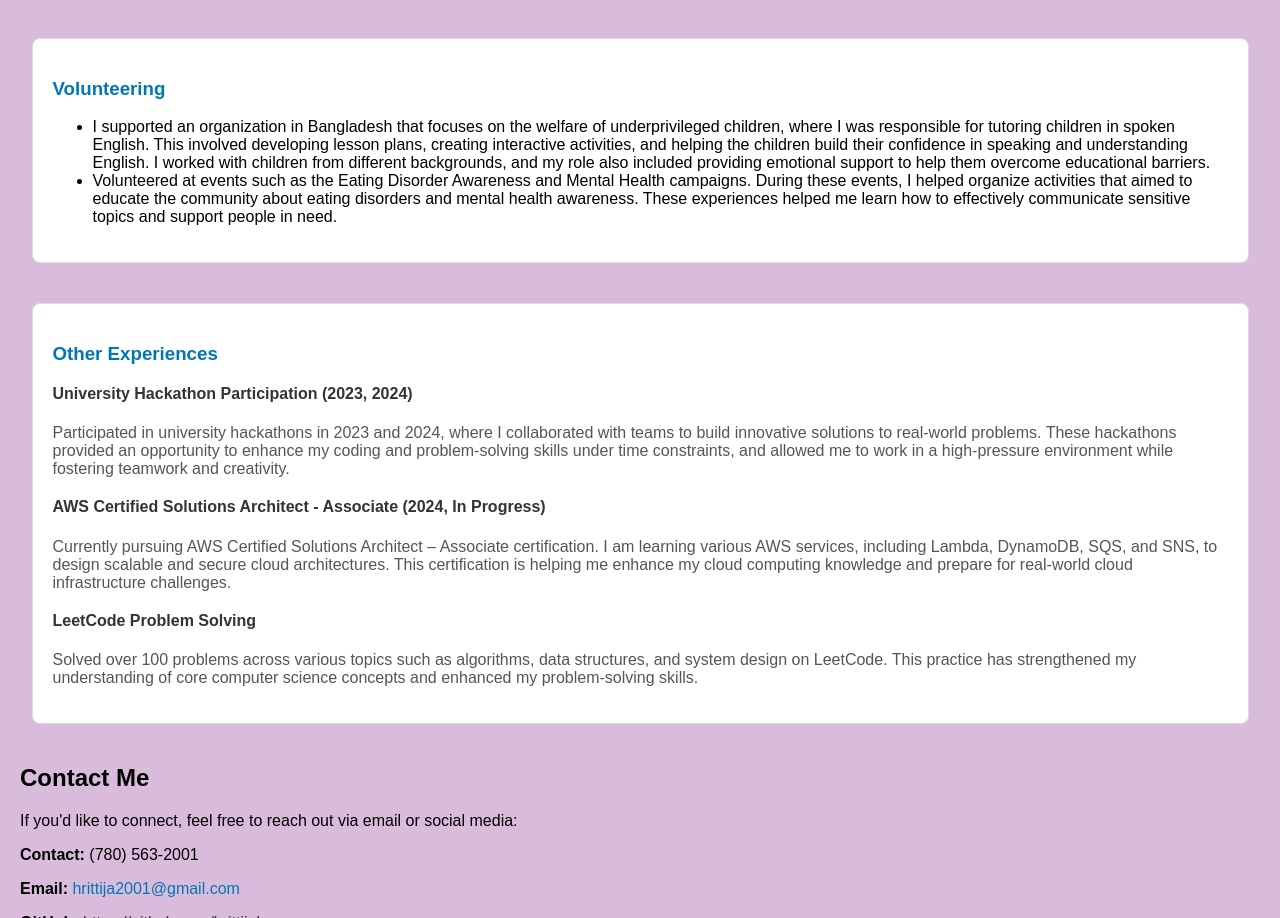
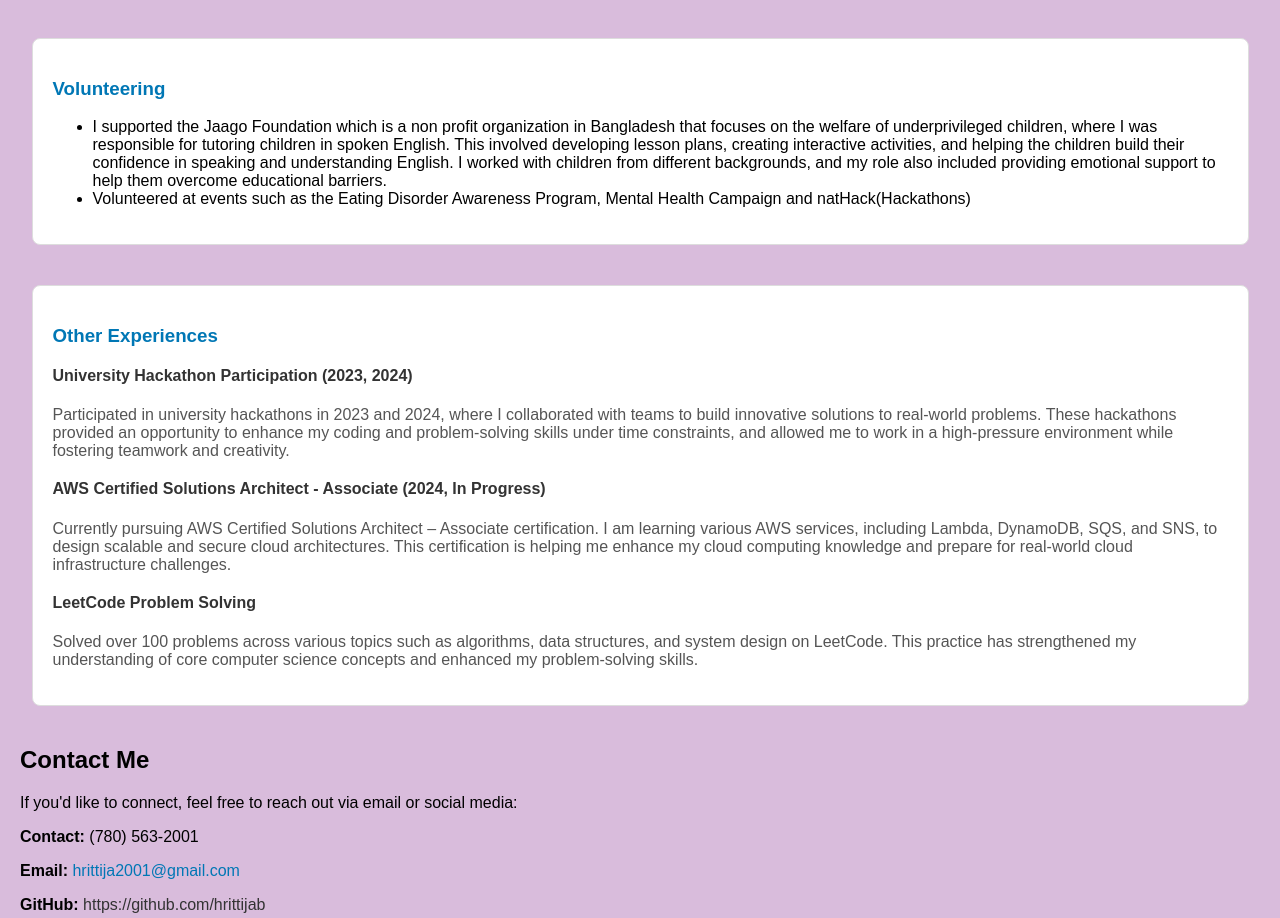
Before and after one commit to hrittijab/hrittijab-portfolio, a React (Create React App) app: page / in a window 1280 px wide. Shown: the part 3583-4501 px from the top of the page. Built offline with nearby package versions, Linux system fonts and the light colour scheme.

Commit message:
Spelling error fixed

```diff
--- a/src/pages/Volunteering.js
+++ b/src/pages/Volunteering.js
@@ -6,10 +6,10 @@ const Volunteering = () => {
       <h3>Volunteering</h3>
       <ul>
         <li>
-          I supported an organization in Bangladesh that focuses on the welfare of underprivileged children, where I was responsible for tutoring children in spoken English. This involved developing lesson plans, creating interactive activities, and helping the children build their confidence in speaking and understanding English. I worked with children from different backgrounds, and my role also included providing emotional support to help them overcome educational barriers.
+          I supported the Jaago Foundation which is a non profit organization in Bangladesh that focuses on the welfare of underprivileged children, where I was responsible for tutoring children in spoken English. This involved developing lesson plans, creating interactive activities, and helping the children build their confidence in speaking and understanding English. I worked with children from different backgrounds, and my role also included providing emotional support to help them overcome educational barriers.
         </li>
         <li>
-          Volunteered at events such as the Eating Disorder Awareness and Mental Health campaigns. During these events, I helped organize activities that aimed to educate the community about eating disorders and mental health awareness. These experiences helped me learn how to effectively communicate sensitive topics and support people in need.
+          Volunteered at events such as the Eating Disorder Awareness Program, Mental Health Campaign and natHack(Hackathons)
         </li>
       </ul>
     </div>
```
